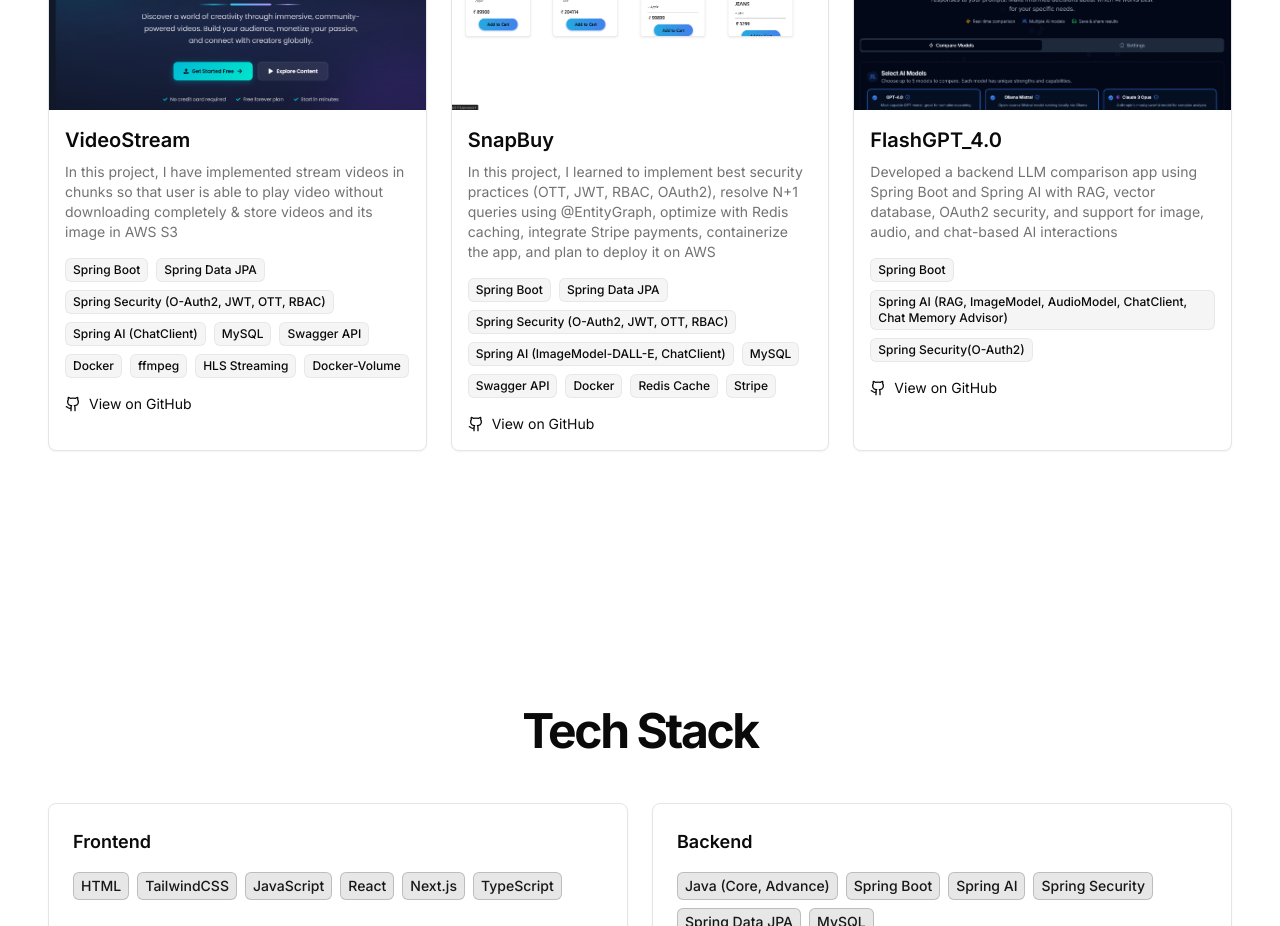
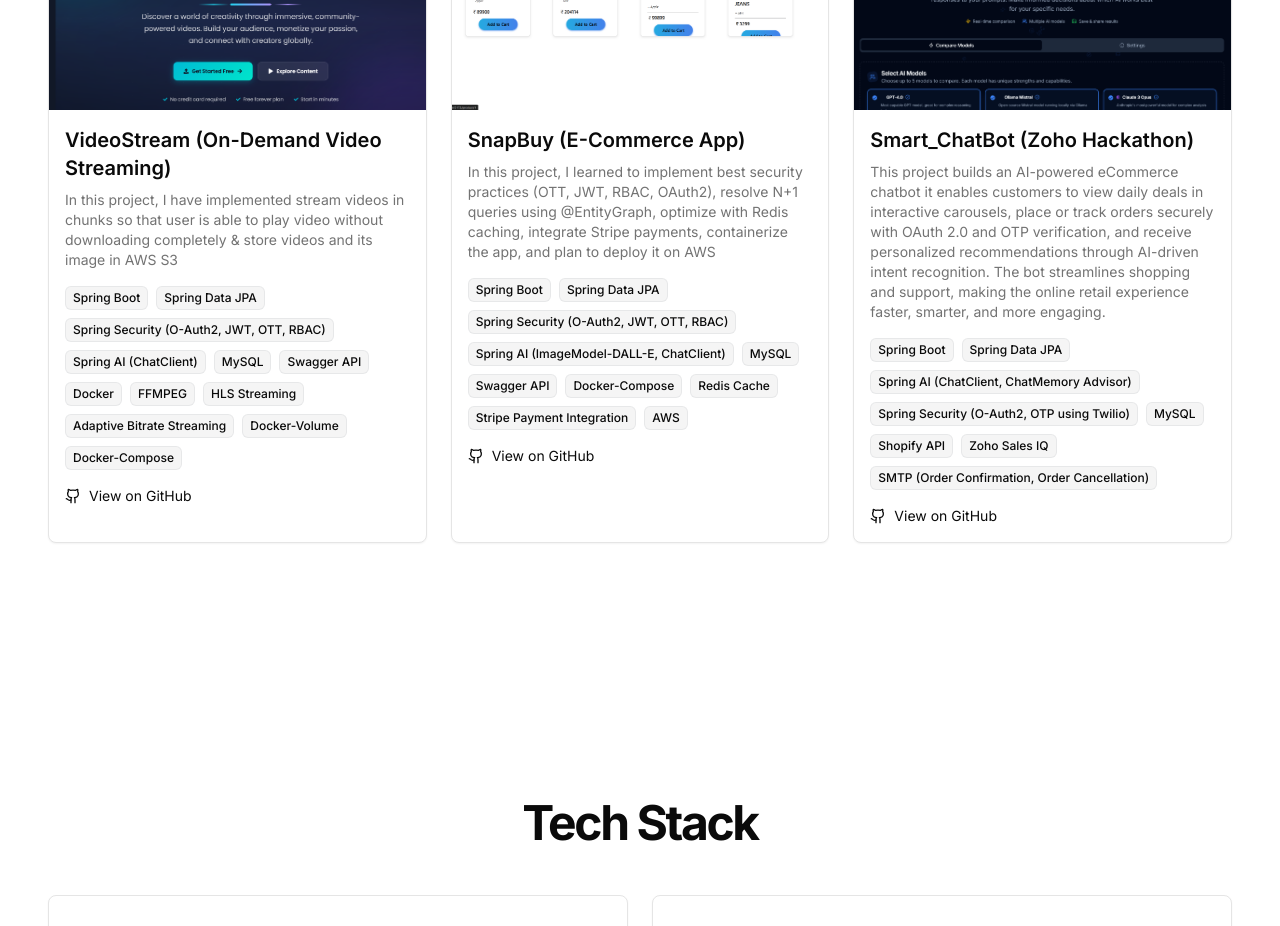
Before and after one commit to CODEWITHRISHU2005/Rishabh_Portfolio, a Next.js app: page / in a window 1280 px wide. Shown: the part 1160-2086 px from the top of the page. Built offline with nearby package versions, Linux system fonts and the light colour scheme.

Commit message:
modify @ 23-11-25

```diff
--- a/app/page.tsx
+++ b/app/page.tsx
@@ -96,30 +96,28 @@ export default function Page() {
             <h2 className="text-3xl font-bold tracking-tighter sm:text-4xl md:text-5xl mb-12 text-center">Projects</h2>
             <div className="grid gap-6 md:grid-cols-2 lg:grid-cols-3">
               <ProjectCard
-                title="VideoStream"
+                title="VideoStream (On-Demand Video Streaming)"
                 description="In this project, I have implemented stream videos in chunks so that user is able to
 play video without downloading completely & store videos and its image in AWS S3"
                 image="/images/Screenshot 2025-11-09 102915.png"
                 link="https://github.com/CODEWITHRISHU2005/Video-Streaming-App"
-                tags={["Spring Boot", "Spring Data JPA", "Spring Security (O-Auth2, JWT, OTT, RBAC)", "Spring AI (ChatClient)", "MySQL", "Swagger API", "Docker", "ffmpeg", "HLS Streaming", "Docker-Volume"]}
+                tags={["Spring Boot", "Spring Data JPA", "Spring Security (O-Auth2, JWT, OTT, RBAC)", "Spring AI (ChatClient)", "MySQL", "Swagger API", "Docker", "FFMPEG", "HLS Streaming", "Adaptive Bitrate Streaming", "Docker-Volume", "Docker-Compose"]}
               />
               <ProjectCard
-                title="SnapBuy"
+                title="SnapBuy (E-Commerce App)"
                 description="In this project, I learned to implement best security practices (OTT, JWT, RBAC,
 OAuth2), resolve N+1 queries using @EntityGraph, optimize with Redis caching, integrate
 Stripe payments, containerize the app, and plan to deploy it on AWS"
                 image="/images/Screenshot 2025-04-09 215254.png"
                 link="https://github.com/CODEWITHRISHU2005/SnapBuy"
-                tags={["Spring Boot", "Spring Data JPA", "Spring Security (O-Auth2, JWT, OTT, RBAC)", "Spring AI (ImageModel-DALL-E, ChatClient)", "MySQL", "Swagger API", "Docker", "Redis Cache", "Stripe"]}
+                tags={["Spring Boot", "Spring Data JPA", "Spring Security (O-Auth2, JWT, OTT, RBAC)", "Spring AI (ImageModel-DALL-E, ChatClient)", "MySQL", "Swagger API", "Docker-Compose", "Redis Cache", "Stripe Payment Integration", "AWS"]}
               />
               <ProjectCard
-                title="FlashGPT_4.0"
-                description="Developed a backend LLM comparison app using Spring Boot and Spring AI
-with RAG, vector database, OAuth2 security, and support for image, audio, and chat-based
-AI interactions"
+                title="Smart_ChatBot (Zoho Hackathon)"
+                description="This project builds an AI-powered eCommerce chatbot it enables customers to view daily deals in interactive carousels, place or track orders securely with OAuth 2.0 and OTP verification, and receive personalized recommendations through AI-driven intent recognition. The bot streamlines shopping and support, making the online retail experience faster, smarter, and more engaging."
                 image="/images/Screenshot 2025-06-11 201235.png"
-                link="https://github.com/CODEWITHRISHU2005/Spring_AI"
-                tags={["Spring Boot", "Spring AI (RAG, ImageModel, AudioModel, ChatClient, Chat Memory Advisor)", " Spring Security(O-Auth2)"]}
+                link="https://github.com/CODEWITHRISHU2005/Smart_ChatBot"
+                tags={["Spring Boot", "Spring Data JPA", "Spring AI (ChatClient, ChatMemory Advisor)", "Spring Security (O-Auth2, OTP using Twilio)", "MySQL", "Shopify API", "Zoho Sales IQ", "SMTP (Order Confirmation, Order Cancellation)"]}
               />
             </div>
           </div>
```
Also changed, not shown: 1 other file (tests, documents, lock files or other folders).
